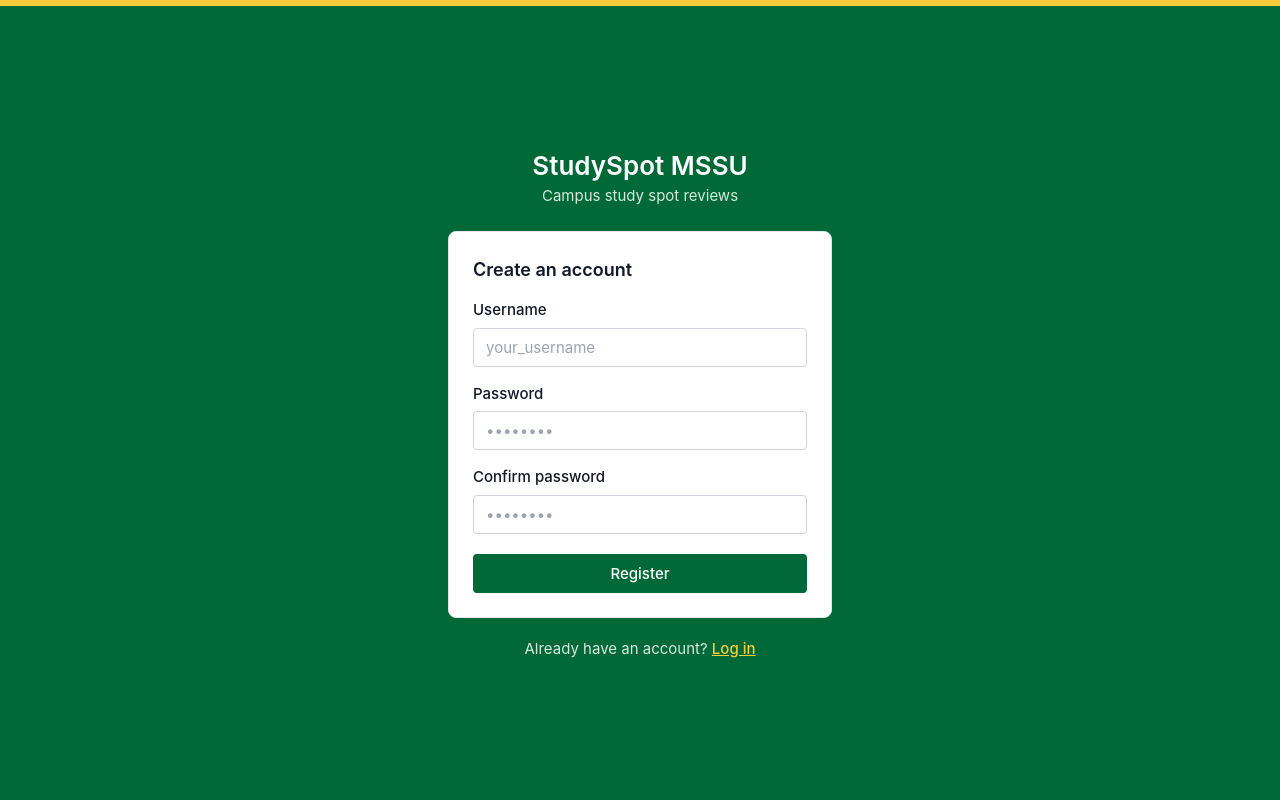
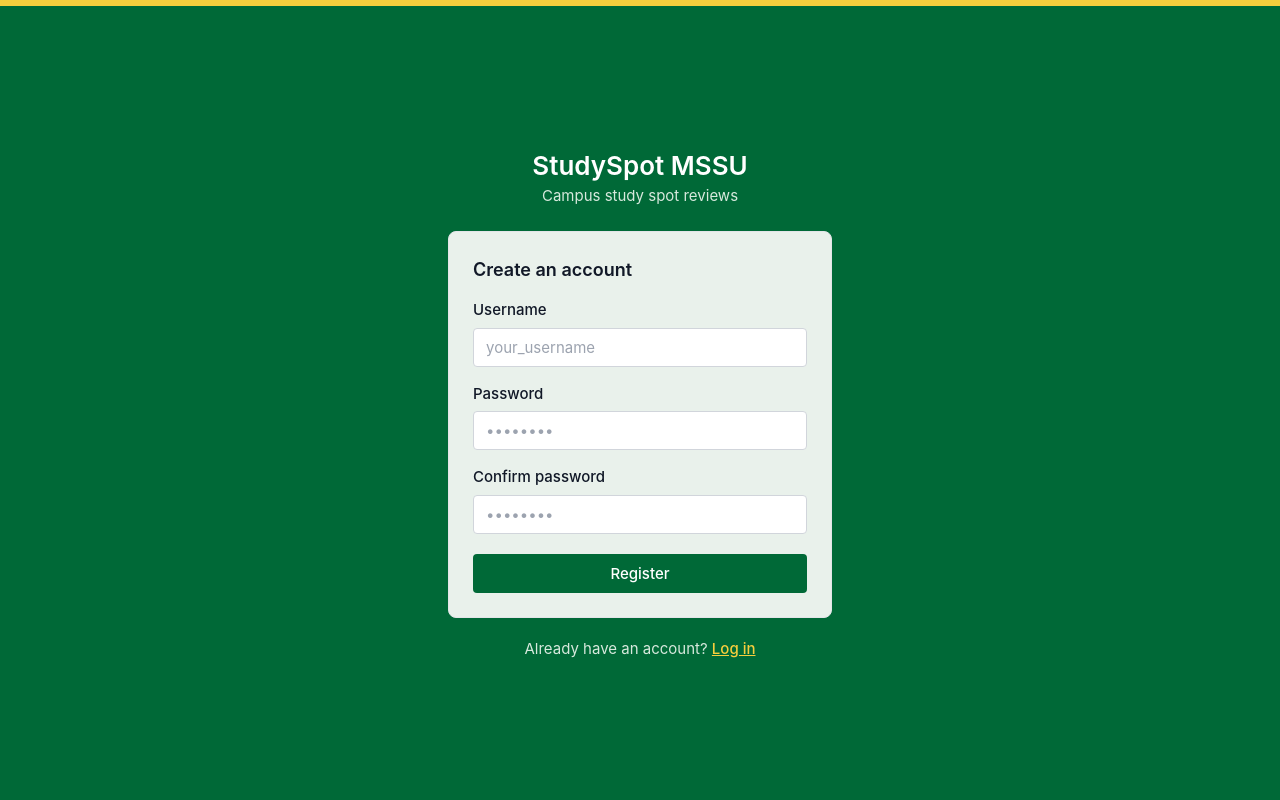
Before and after one commit to nilsotovel/studyspot-mssu, a PHP site: page /register.html in a window 1280 px wide. Run offline with PHP 8.4, Linux system fonts and the light colour scheme.

Commit message:
Soften card color

```diff
--- a/css/style.css
+++ b/css/style.css
@@ -1,6 +1,6 @@
 :root {
-    --bg: #eef2ef;
-    --card: #ffffff;
+    --card: #e9f1eb;
+    --border: #d3e2d8;
     --border: #e3e5e8;
     --text: #111827;
     --muted: #4b5563;
```
